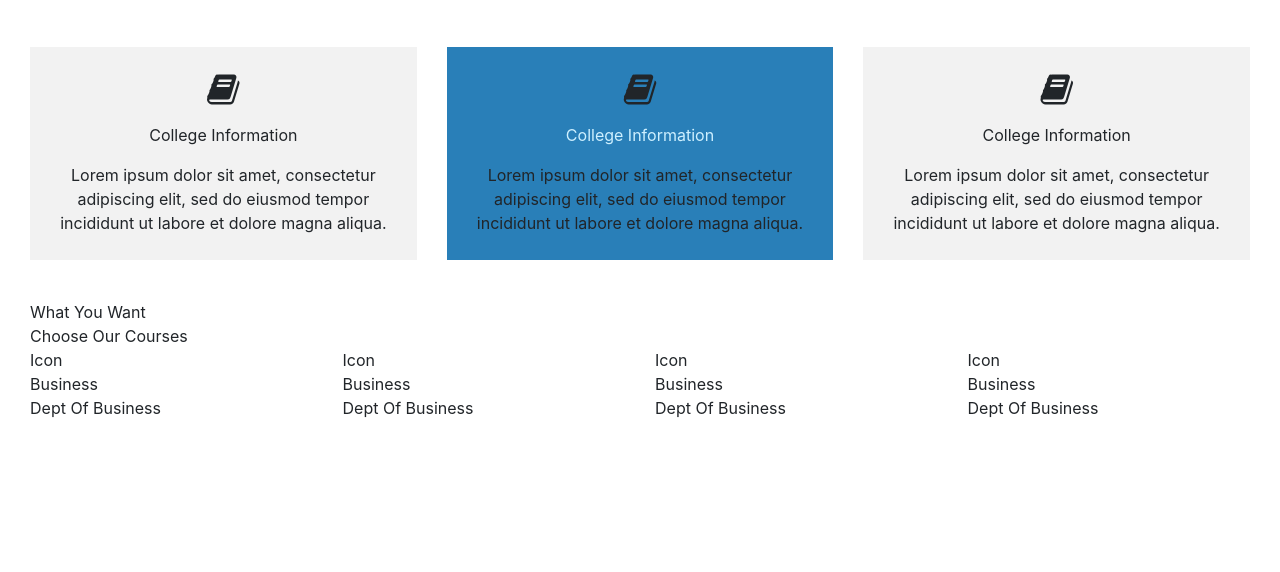
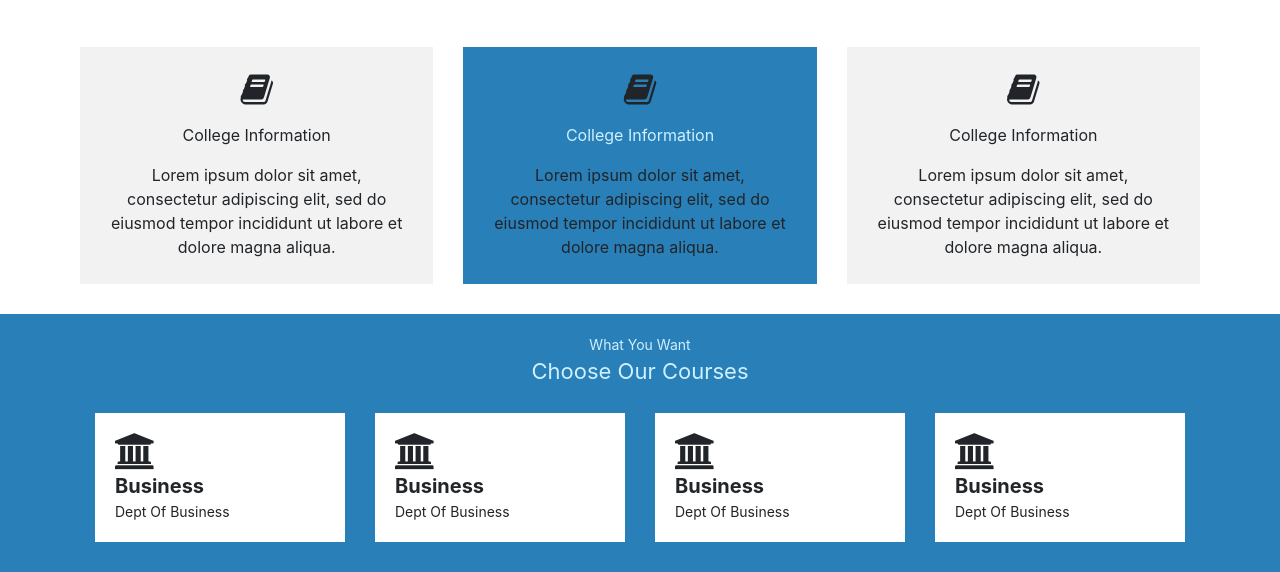
Before and after one commit to Oquendooo/responsive-landing-page-tut, a plain HTML site: page index.html in a window 1280 px wide. Shown: the part 1163-1735 px from the top of the page. Before the commit the page ends 1603 px from the top, so only its background shows below. Drawn offline with nearby package versions, Linux system fonts and the light colour scheme.

Commit message:
layed down section3

```diff
--- a/index.html
+++ b/index.html
@@ -70,21 +70,21 @@
         </div>
 
         <div class="row2 row">
-          <div class="col-sm-12 col-md-4 col-lg-4 col-xl-4">
+          <div class="col col-12 col-sm-12 col-md-4 col-lg-4 col-xl-4">
             <div class="grid-item">
               <i class="fa fa-book" aria-hidden="true"></i>
               <div class="grid-item-title">College Information</div>
               <div class="grid-item-text">Lorem ipsum dolor sit amet, consectetur adipiscing elit, sed do eiusmod tempor incididunt ut labore et dolore magna aliqua.</div>
             </div>
           </div>
-          <div class="col-sm-12 col-md-4 col-lg-4 col-xl-4">
+          <div class="col col-12 col-sm-12 col-md-4 col-lg-4 col-xl-4">
             <div class="grid-item grid-item-alt">
               <i class="fa fa-book" aria-hidden="true"></i>
               <div class="grid-item-title">College Information</div>
               <div class="grid-item-text">Lorem ipsum dolor sit amet, consectetur adipiscing elit, sed do eiusmod tempor incididunt ut labore et dolore magna aliqua.</div>
             </div>
           </div>
-          <div class="col-sm-12 col-md-4 col-lg-4 col-xl-4">
+          <div class="col col-12 col-sm-12 col-md-4 col-lg-4 col-xl-4">
             <div class="grid-item">
               <i class="fa fa-book" aria-hidden="true"></i>
               <div class="grid-item-title">College Information</div>
@@ -106,30 +106,31 @@
 
 
         <div class="row">
-          <div class="col-sm-6 col-md-6 col-lg-3 col-xl-3">
+          <div class="col col-sm-6 col-md-6 col-lg-3 col-xl-3">
             <div class="grid-item">
-              <div class="icon">Icon</div>
+              <i class="icon fa fa-university" aria-hidden="true"></i>
+
               <div class="grid-item-title">Business</div>
               <div class="grid-item-text">Dept Of Business</div>
             </div>
           </div>
-          <div class="col-sm-6 col-md-6 col-lg-3 col-xl-3">
+          <div class="col col-sm-6 col-md-6 col-lg-3 col-xl-3">
             <div class="grid-item">
-              <div class="icon">Icon</div>
+              <i class="icon fa fa-university" aria-hidden="true"></i>
               <div class="grid-item-title">Business</div>
               <div class="grid-item-text">Dept Of Business</div>
             </div>
           </div>
-          <div class="col-sm-6 col-md-6 col-lg-3 col-xl-3">
+          <div class="col col-sm-6 col-md-6 col-lg-3 col-xl-3">
             <div class="grid-item">
-              <div class="icon">Icon</div>
+              <i class="icon fa fa-university" aria-hidden="true"></i>
               <div class="grid-item-title">Business</div>
               <div class="grid-item-text">Dept Of Business</div>
             </div>
           </div>
-          <div class="col-sm-6 col-md-6 col-lg-3 col-xl-3">
+          <div class="col col-sm-6 col-md-6 col-lg-3 col-xl-3">
             <div class="grid-item">
-              <div class="icon">Icon</div>
+              <i class="icon fa fa-university" aria-hidden="true"></i>
               <div class="grid-item-title">Business</div>
               <div class="grid-item-text">Dept Of Business</div>
             </div>
--- a/main.css
+++ b/main.css
@@ -8,7 +8,7 @@
   --heroDisplayColor: #F5F7F6;
 }
 .container{
-  max-width: 1260px;
+  max-width: 1160px;
   padding: 20px;
 }
 .header{
@@ -120,6 +120,9 @@
 
 }
 
+.section2 .container .row2 .col{
+  margin-bottom: 10px;
+}
 .section2 .container .row2 .grid-item{
   display: flex;
   flex-direction: column;
@@ -148,3 +151,55 @@
 .section2 .container .row2 .grid-item .grid-item-text{
   text-align: center;
 }
+
+/* Section Three CSS is below */
+
+.section3{
+  background: var(--header-color);
+}
+
+.section3 .container{
+  padding: 50px 0;
+  padding: 20px;
+}
+
+.section3 .container .section3-top{
+  text-align: center;
+  color: var(--lightblue);
+}
+
+.section3 .container .section3-top .sub-title{
+  font-size: 14px;
+}
+
+.section3 .container .section3-top .title{
+  font-size: 22px;
+  margin-bottom: 25px;
+}
+
+.section3 .container .row{
+  margin: 0;
+}
+
+.section3 .container .row .col{
+  margin-bottom: 10px;
+}
+
+.section3 .container .row .col .grid-item{
+  background: white;
+  padding: 20px;
+}
+
+.section3 .container .row .col .grid-item .icon{
+  font-size: 36px;
+  margin-bottom: 2px;
+}
+
+.section3 .container .row .col .grid-item .grid-item-title{
+  font-size: 20px;
+  font-weight: bold;
+}
+
+.section3 .container .row .col .grid-item .grid-item-text{
+  font-size: 14px;
+}
```
